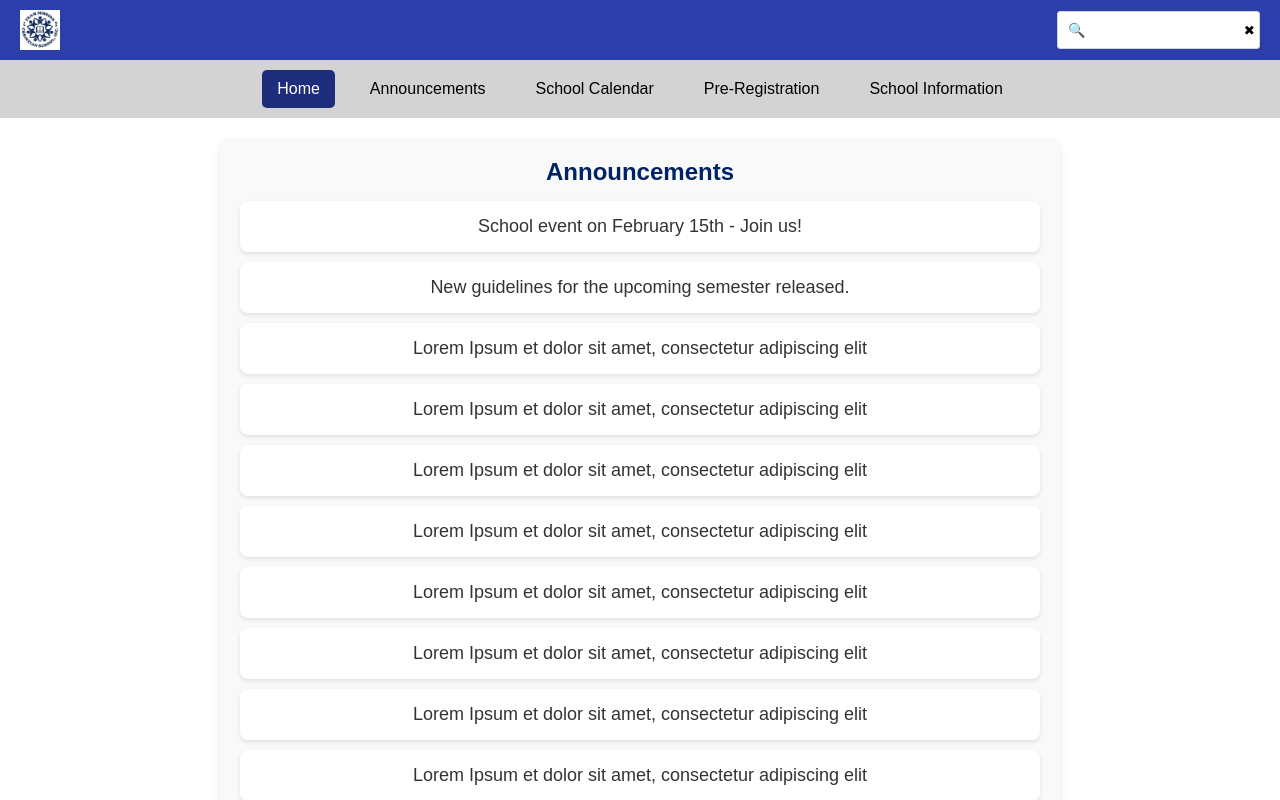
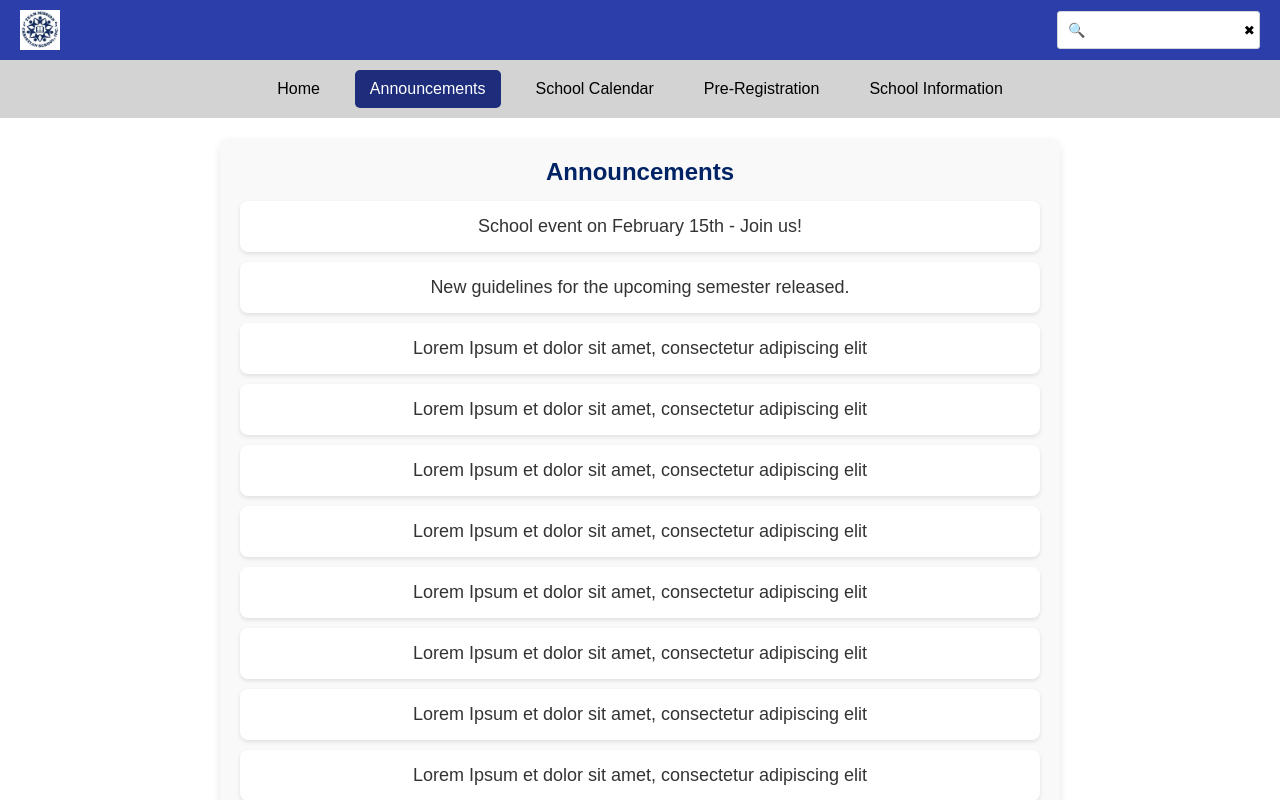
Before and after one commit to oliskiee-dev/Mixpanel-interactions, a React (Vite) app in the folder teamweb/: page /announcement in a window 1280 px wide. Shown: the top 800 px of the page. Built offline with nearby package versions, Linux system fonts and the light colour scheme.

Commit message:
Fixing Header not highlighting the correct current tab

```diff
--- a/teamweb/src/Viewer/Component/Header.jsx
+++ b/teamweb/src/Viewer/Component/Header.jsx
@@ -22,6 +22,22 @@ const Header = () => {
       window.removeEventListener('resize', handleResize);
     };
   }, []);
+
+  // Set the active tab based on the current URL path
+  useEffect(() => {
+    const path = window.location.pathname; // Get the current pathname
+    if (path === "/announcement") {
+      setActiveTab("announcement");
+    } else if (path === "/calendar") {
+      setActiveTab("calendar");
+    } else if (path === "/preregistration") {
+      setActiveTab("preregistration");
+    } else if (path === "/info") {
+      setActiveTab("info");
+    } else {
+      setActiveTab("home"); // Default to home if no match
+    }
+  }, [window.location.pathname]); // This will trigger when the URL changes
 
   const handleClear = () => {
     setSearchText(""); // Clear the search input
```
